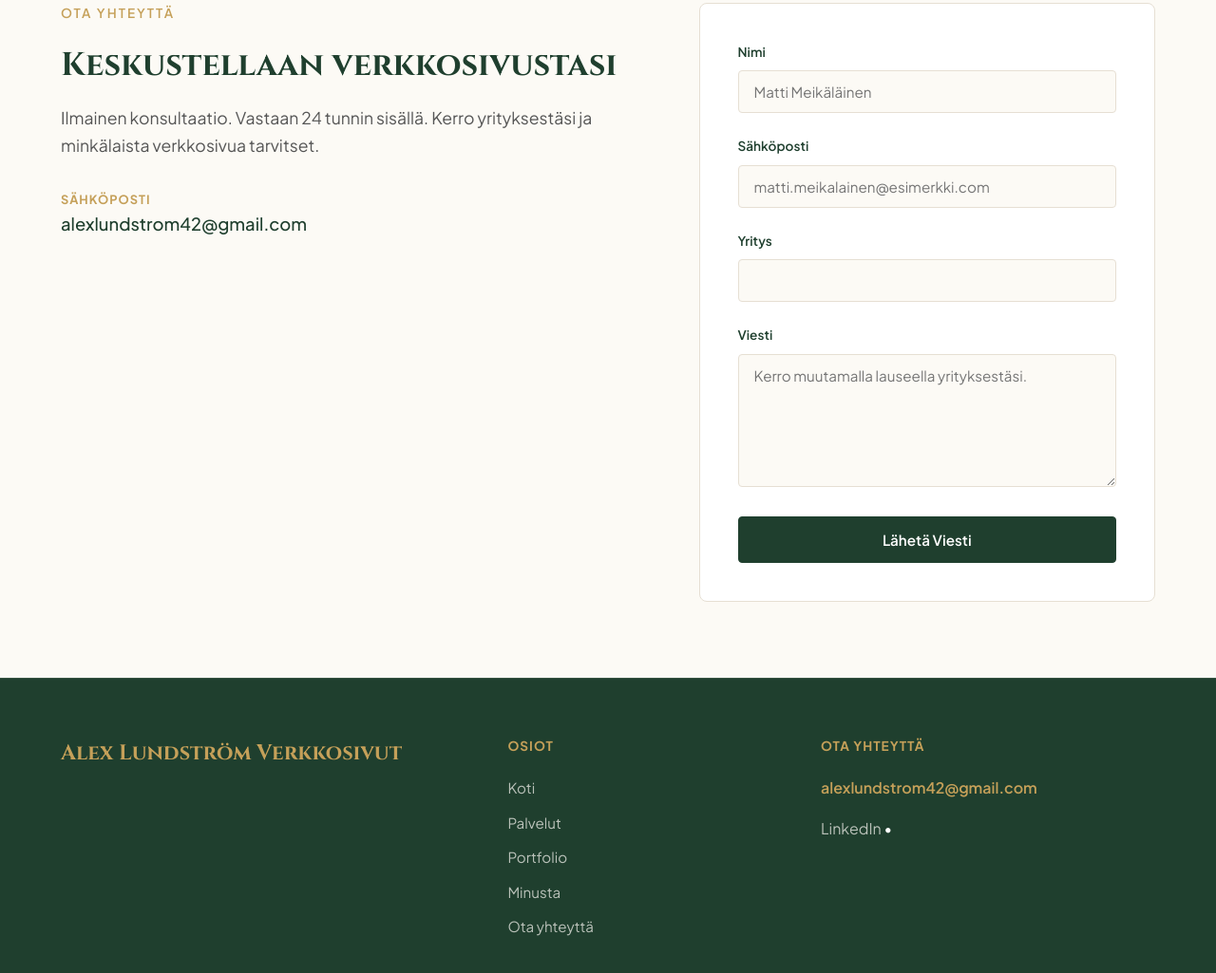
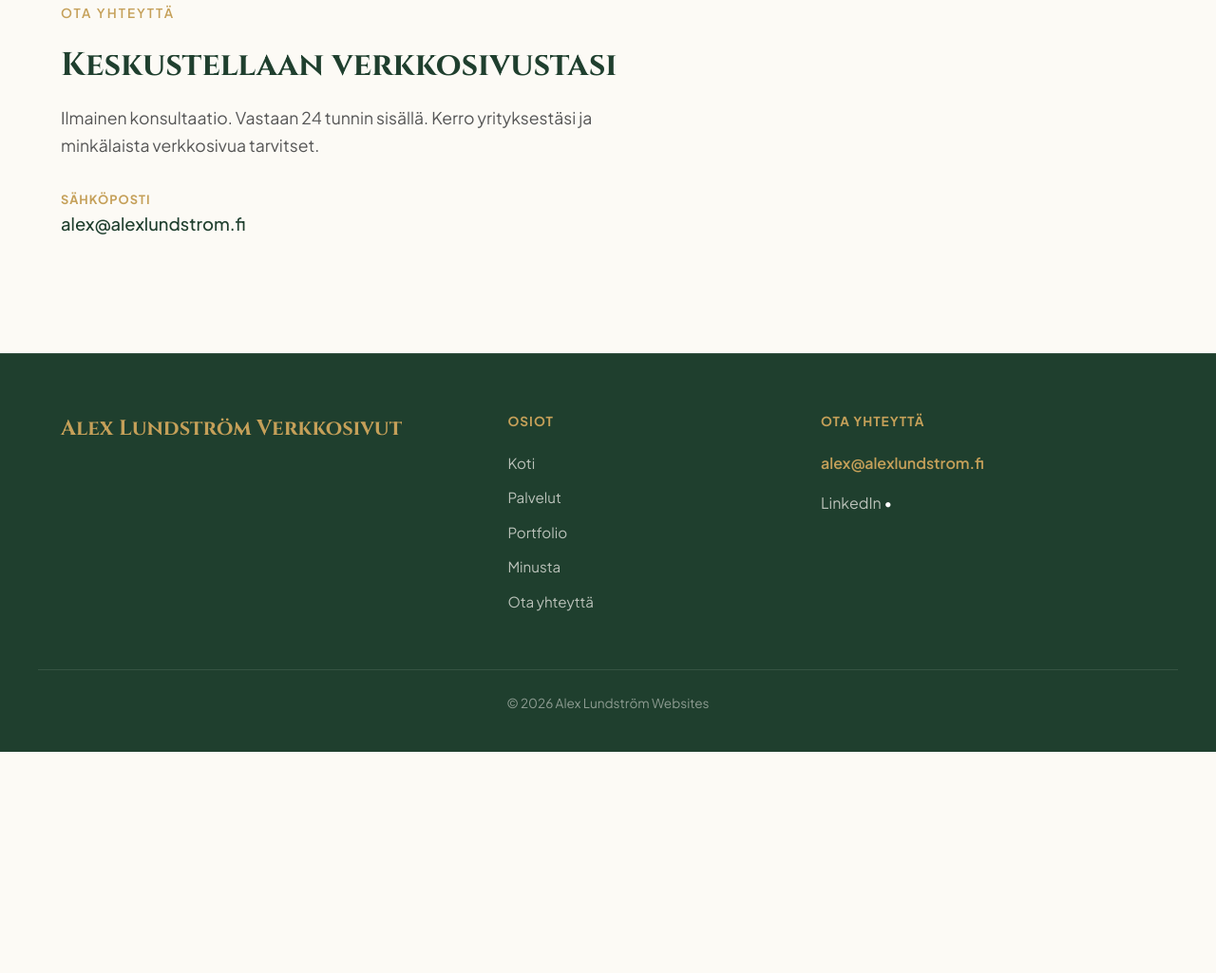
Before and after one commit to AlexLundstrom/alex-lundstrom-websites, a plain HTML site: page index.html in a window 1280 px wide. Shown: the part 5521-6546 px from the top of the page at 95% size. After the commit the page ends 6313 px from the top, so only its background shows below. Drawn offline with Linux system fonts and the light colour scheme.

Commit message:
Change email and hide template contact form

```diff
--- a/index.html
+++ b/index.html
@@ -492,12 +492,12 @@
             <div class="contact-info-list">
               <div class="info-block">
                 <h5><span class="lang-en">Email</span><span class="lang-fi">Sähköposti</span></h5>
-                <p><a href="mailto:alexlundstrom42@gmail.com" class="contact-link">alexlundstrom42@gmail.com</a></p>
+                <p><a href="mailto:alex@alexlundstrom.fi" class="contact-link">alex@alexlundstrom.fi</a></p>
               </div>
             </div>
           </div>
 
-          <!-- Contact Form Side -->
+          <!-- Contact Form Side
           <div class="contact-form-box">
             <form action="#" method="POST" id="contactForm" class="contact-form">
               <div class="form-group">
@@ -547,7 +547,7 @@
                 <span class="lang-fi">Viestisi on toimitettu onnistuneesti. Otan sinuun yhteyttä pian.</span>
               </p>
             </div>
-          </div>
+          </div> -->
 
         </div>
       </div>
@@ -577,7 +577,7 @@
           <span class="lang-en">Get in touch</span>
           <span class="lang-fi">Ota yhteyttä</span>
         </h4>
-        <p><a href="mailto:alexlundstrom42@gmail.com" class="footer-email">alexlundstrom42@gmail.com</a></p>
+        <p><a href="mailto:alex@alexlundstrom.fi" class="footer-email">alex@alexlundstrom.fi</a></p>
         <p class="socials">
           <a href="https://www.linkedin.com/in/alex-lundstrom/" aria-label="LinkedIn">LinkedIn</a> •
         </p>
```
